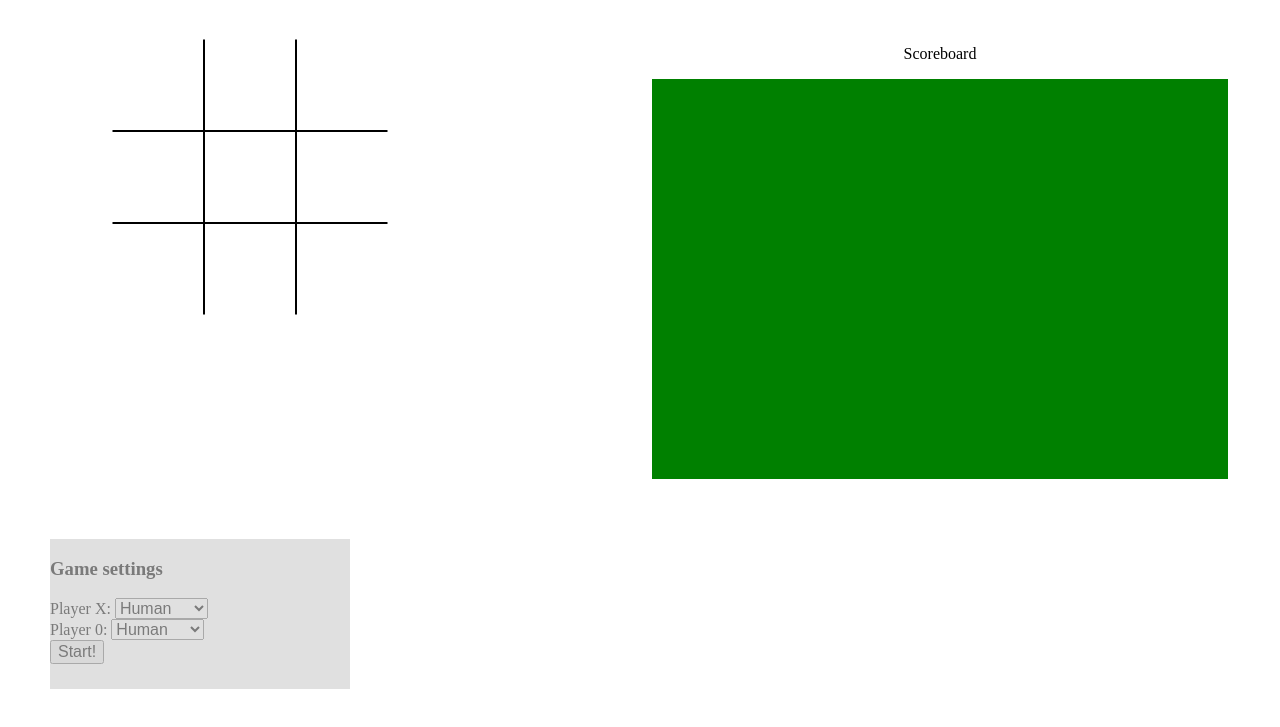
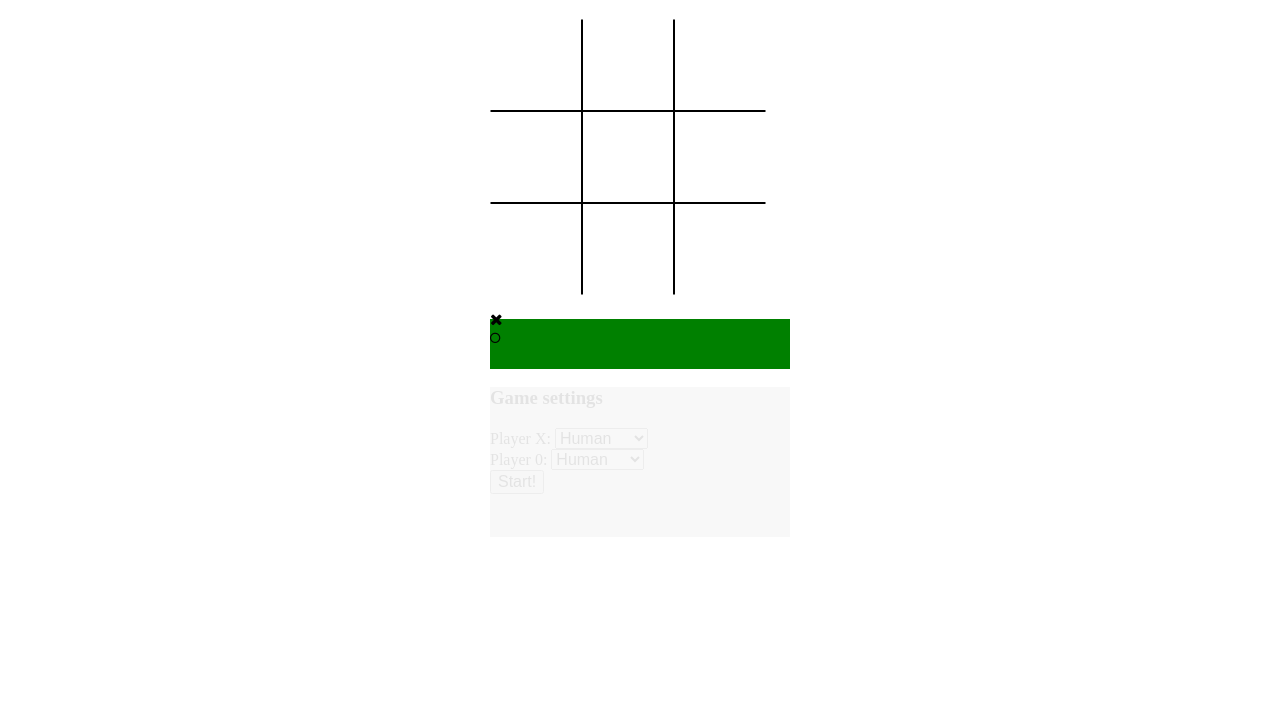
Before and after one commit to AdamSkuse/fcc-tic-tac-toe, a website: page app/index.html in a window 1280 px wide. Both pictures are taken after a click on the button "Start!". Shown: the part 61-788 px from the top of the page. Drawn offline with Linux system fonts and the light colour scheme.

Commit message:
Changes layout; refactors CSS; changes scoreboard design

```diff
--- a/app/assets/scripts/App.js
+++ b/app/assets/scripts/App.js
@@ -8,6 +8,10 @@ var playAgainButton = document.getElementById('play-again-btn');
 var resetGameButton = document.getElementById('reset-game-btn');
 var gameSettingsOverlay = document.getElementById('game-settings-overlay');
 var gameboardOverlay = document.getElementById('gameboard-overlay');
+var scoreboardScoreTrackerX = document.getElementById('scoreboard-score-tracker-x');
+var scoreboardScoreTracker0 = document.getElementById('scoreboard-score-tracker-0');
+var winsLogX = 0;
+var winsLog0 = 0;
 
 var playerXToMove = true;
 var movesLog = [0, 0, 0, 0, 0, 0, 0, 0, 0]; // each value corresponds to a square. '0' is empty, 'X's are 1, '0's are 5
@@ -29,6 +33,8 @@ function resetGame() {
   movesLog = [0, 0, 0, 0, 0, 0, 0, 0, 0];
   totalsArray = [];
   scoreboard = [];
+  winsLogX = 0;
+  winsLog0 = 0;
   updateScoreboard();
   clearGameBoard();
   winnerDeclared = true;
@@ -167,25 +173,21 @@ function checkForDraw() {
 }
 
 function declareWin(result) {
-  var scoreboardEntry = result + " wins!";
-  scoreboard.push(scoreboardEntry);
+  if (result === 'X') {
+    winsLogX = winsLogX + 1;
+  } else if (result === '0'){
+    winsLog0 = winsLog0 + 1
+  }
   updateScoreboard();
   winnerDeclared = true;
   var winnerDeclaration = document.getElementById('winner-declaration');
-  winnerDeclaration.innerHTML = scoreboardEntry;
+  winnerDeclaration.innerHTML = result + ' wins!';
   declareWinModal.style.display = "initial";
 }
 
 function updateScoreboard() {
-  while (gameHistoryDiv.hasChildNodes()) {
-		gameHistoryDiv.removeChild(gameHistoryDiv.firstChild);
-	}
-  scoreboard.forEach(function(item, index) {
-    var p = document.createElement("p");
-    var winMessageText = document.createTextNode((index + 1) + "- " + item);
-    p.appendChild(winMessageText);
-    gameHistoryDiv.appendChild(p);
-  });
+  scoreboardScoreTrackerX.innerHTML = winsLogX;
+  scoreboardScoreTracker0.innerHTML = winsLog0;
 }
 
 function refreshTotalsArray() {
--- a/app/assets/styles/base/_global.css
+++ b/app/assets/styles/base/_global.css
@@ -1,17 +1,5 @@
-.container {
-  margin: 0 auto;
-  text-align: center;
- }
-
-.col-1-2 {
-  display: inline-block;
-  vertical-align: top;
-  width: 45%;
-  padding: 10px;
-}
 
 .gameboard {
-    color: red;
     border-style: solid;
     border-color: black;
     border-width: 0px;
@@ -19,9 +7,7 @@
     height: 300px;
     padding: 0px;
     margin: 0 auto;
-    position: absolute;
-    left: 100px;
-    top: 100px;
+    position: relative;
 }
 
 .gameboard-overlay {
@@ -29,70 +15,10 @@
   background-color: #ccc;
   width: 300px;
   height: 300px;
+  opacity: 0.6;
   position: absolute;
-  top: 100px;
-  left: 100px;
-  opacity: 0.6;
-}
-.cell {
-    padding: 0px;
-    margin: 0px;
-    display: inline-block;
-    border-style:solid;
-    border-width: 1px;
-    border-color: black;
-    width: 30%;
-    height: 30%;
-    border-collapse: collapse;
-    text-align: center;
-    vertical-align: middle;
-}
-
-.cell:hover {
-    background-color: #e1e1ea;
-    box-shadow: 0 0 10px #e1e1e1;
-}
-
-.cell:first-of-type {
-  border-left-color: transparent;
-  border-top-color: transparent;
-}
-
-.cell:nth-of-type(2) {
-  border-top-color: transparent;
-}
-
-.cell:nth-of-type(3) {
-  border-right-color: transparent;
-  border-top-color: transparent;
-}
-
-.cell:nth-of-type(4) {
-  border-left-color: transparent;
-}
-
-.cell:nth-of-type(6) {
-  border-right-color: transparent;
-}
-
-.cell:nth-of-type(7) {
-  border-left-color: transparent;
-  border-bottom-color: transparent;
-}
-
-.cell:nth-of-type(8) {
-  border-bottom-color: transparent;
-}
-
-.cell:nth-of-type(9) {
-  border-bottom-color: transparent;
-  border-right-color: transparent;
-}
-
-i {
-    position: relative;
-    top: 50%;
-    transform: translateY(-50%);
+  top: 0;
+  left: 0;
 }
 
 .full-screen-modal {
@@ -109,9 +35,9 @@ i {
 .game-settings {
   width: 300px;
   height: 150px;
-  position: absolute;
-  bottom: 50px;
-  left: 50px;
+  margin: 0 auto;
+  position: relative;
+  opacity: 0.2;
 }
 
 .game-settings-overlay {
@@ -120,13 +46,14 @@ i {
   width: 300px;
   height: 150px;
   position: absolute;
-  bottom: 50px;
-  left: 50px;
+  top: 0;
+  left: 0;
   opacity: 0.6;
 }
 
-.game-history {
+.scoreboard {
   background-color: green;
-  height: 400px;
-  overflow: scroll;
+  height: 50px;
+  width: 300px;
+  margin: 0 auto;
 }
--- /dev/null
+++ b/app/assets/styles/modules/_cell.css
@@ -0,0 +1,54 @@
+.cell {
+  padding: 0px;
+  margin: 0px;
+  display: inline-block;
+  border-style:solid;
+  border-width: 1px;
+  border-color: black;
+  width: 30%;
+  height: 30%;
+  border-collapse: collapse;
+  text-align: center;
+  vertical-align: middle;
+}
+
+.cell:hover {
+  background-color: #e1e1ea;
+  box-shadow: 0 0 10px #e1e1e1;
+}
+
+.cell:first-of-type {
+  border-left-color: transparent;
+  border-top-color: transparent;
+}
+
+.cell:nth-of-type(2) {
+  border-top-color: transparent;
+}
+
+.cell:nth-of-type(3) {
+  border-right-color: transparent;
+  border-top-color: transparent;
+}
+
+.cell:nth-of-type(4) {
+  border-left-color: transparent;
+}
+
+.cell:nth-of-type(6) {
+  border-right-color: transparent;
+}
+
+.cell:nth-of-type(7) {
+  border-left-color: transparent;
+  border-bottom-color: transparent;
+}
+
+.cell:nth-of-type(8) {
+  border-bottom-color: transparent;
+}
+
+.cell:nth-of-type(9) {
+  border-bottom-color: transparent;
+  border-right-color: transparent;
+}
--- /dev/null
+++ b/app/assets/styles/modules/_icons.css
@@ -0,0 +1,5 @@
+i {
+  position: relative;
+  top: 50%;
+  transform: translateY(-50%);
+}
--- a/app/assets/styles/styles.css
+++ b/app/assets/styles/styles.css
@@ -1,3 +1,5 @@
 @import "normalize.css";
 @import "base/_variables";
 @import "base/_global";
+@import "modules/_cell";
+@import "modules/_icons";
--- a/app/index.html
+++ b/app/index.html
@@ -12,12 +12,8 @@
 </head>
 
 <body>
-  <div>
   <h1>Tic-tac-toe</h1>
-  </div>
 
-  <div class="container">
-      <div class="col-1-2">
   <div class="gameboard">
       <div class="cell" id="0"></div><!--
       --><div class="cell" id="1"></div><!--
@@ -28,22 +24,28 @@
       --><div class="cell" id="6"></div><!--
       --><div class="cell" id="7"></i></div><!--
       --><div class="cell" id="8"></div>
-          </div>
     <div id="gameboard-overlay" class="gameboard-overlay"></div>
   </div>
-      <div class="col-1-2">
-          <p>Scoreboard</p>
-          <div id="game-history-div" class="game-history">
+
+  <div id="game-history-div" class="scoreboard">
+    <div class="scoreboard-entry">
+      <i class="fa fa-close scoreboard-icon-x"></i>
+      <div class="scoreboard-score" id="scoreboard-score-tracker-x"></div>
     </div>
+    <div class="scoreboard-entry">
+      <i class="fa fa-genderless scoreboard-0"></i>
+      <div class="scoreboard-score" id="scoreboard-score-tracker-0"></div>
     </div>
+
   </div>
   <div id="game-settings" class="game-settings">
     <h3>Game settings</h3>
     Player X: <select name="player-x-selector" id="player-x-selector"><option value="human" selected>Human</option><option value="computer">Computer</option></select><br>
     Player 0: <select name="player-0-selector" id="player-0-selector"><option value="human" selected>Human</option><option value="computer">Computer</option></select><br>
     <button type="button" id="start-button">Start!</button>
+    <div id="game-settings-overlay" class="game-settings-overlay"></div>
   </div>
-  <div id="game-settings-overlay" class="game-settings-overlay"></div>
+
   <div class="full-screen-modal" id="declare-win-modal">
     <h3 id="winner-declaration"></h3>
     <button type="button" id="play-again-btn">Play again</button>
--- a/app/temp/styles/styles.css
+++ b/app/temp/styles/styles.css
@@ -451,20 +451,7 @@ template {
 
 /* Main page colors */
 
-.container {
-  margin: 0 auto;
-  text-align: center;
- }
-
-.col-1-2 {
-  display: inline-block;
-  vertical-align: top;
-  width: 45%;
-  padding: 10px;
-}
-
 .gameboard {
-    color: red;
     border-style: solid;
     border-color: black;
     border-width: 0px;
@@ -472,9 +459,7 @@ template {
     height: 300px;
     padding: 0px;
     margin: 0 auto;
-    position: absolute;
-    left: 100px;
-    top: 100px;
+    position: relative;
 }
 
 .gameboard-overlay {
@@ -482,10 +467,48 @@ template {
   background-color: #ccc;
   width: 300px;
   height: 300px;
+  opacity: 0.6;
   position: absolute;
-  top: 100px;
-  left: 100px;
+  top: 0;
+  left: 0;
+}
+
+.full-screen-modal {
+  background-color: rgba(204, 204, 204, 0.6);
+  display: none;
+  height: 80%;
+  width: 80%;
+  position: fixed;
+  top: 50%;
+  left: 50%;
+  -webkit-transform: translate(-50%, -50%);
+          transform: translate(-50%, -50%);
+}
+
+.game-settings {
+  width: 300px;
+  height: 150px;
+  margin: 0 auto;
+  position: relative;
+  opacity: 0.2;
+}
+
+.game-settings-overlay {
+  background-color: #ccc;
+  display: none;
+  width: 300px;
+  height: 150px;
+  position: absolute;
+  top: 0;
+  left: 0;
   opacity: 0.6;
+}
+
+.scoreboard {
+  background-color: green;
+  height: 50px;
+  width: 300px;
+  margin: 0 auto;
 }
 
 .cell {
@@ -550,40 +573,3 @@ i {
   -webkit-transform: translateY(-50%);
           transform: translateY(-50%);
 }
-
-.full-screen-modal {
-  background-color: rgba(204, 204, 204, 0.6);
-  display: none;
-  height: 80%;
-  width: 80%;
-  position: fixed;
-  top: 50%;
-  left: 50%;
-  -webkit-transform: translate(-50%, -50%);
-          transform: translate(-50%, -50%);
-}
-
-.game-settings {
-  width: 300px;
-  height: 150px;
-  position: absolute;
-  bottom: 50px;
-  left: 50px;
-}
-
-.game-settings-overlay {
-  background-color: #ccc;
-  display: none;
-  width: 300px;
-  height: 150px;
-  position: absolute;
-  bottom: 50px;
-  left: 50px;
-  opacity: 0.6;
-}
-
-.game-history {
-  background-color: green;
-  height: 400px;
-  overflow: scroll;
-}
```
Lines whose indentation alone changed are shown as unchanged.
